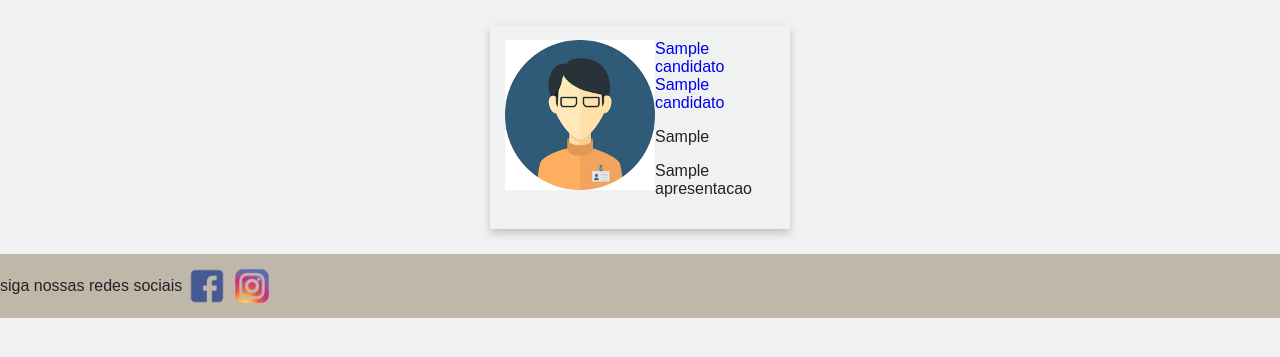
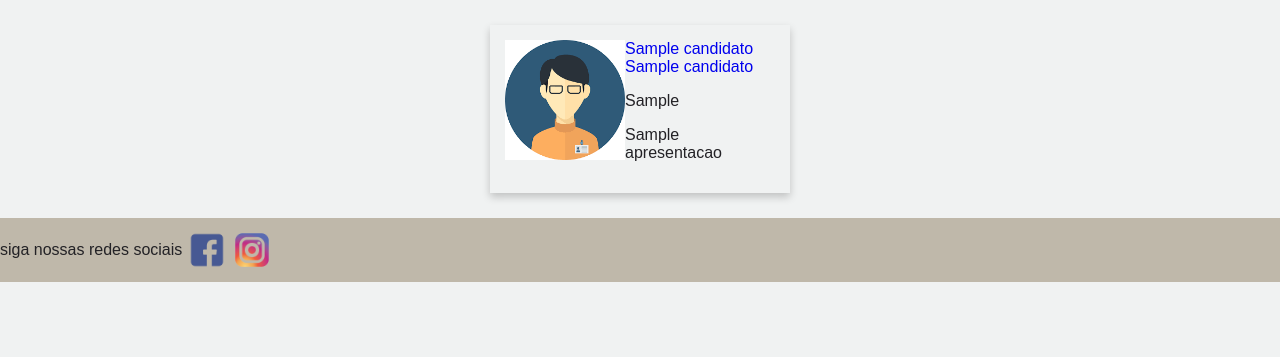
Before and after one commit to cami-almeida/integra, a Django app: template website/templates/pagina_empresa.html in a window 1280 px wide. Shown: the part 120-477 px from the top of the page. Run offline with Django 3.2, Linux system fonts and the light colour scheme; data comes from the database, SQL or seed files in the repository; the template is opened without the code that fills it: values that come from a table or form of the project are taken from there, most other values are stand-ins (such as "Sample title", 1, 10 or a date in 2020); parts of the project's set-up code (start-up, migrations or seed data) failed here and were passed over; some web fonts are replaced.

Commit message:
arrumando espaço do bloco candidado no style

```diff
--- a/website/static/css/style.css
+++ b/website/static/css/style.css
@@ -228,8 +228,8 @@ footer{
 }
 
 .iconeCandidato{
-    height: 150px;
-    width: 150px;
+    height: 120px;
+    width: 120px;
 }
 
 
--- a/website/templates/pagina_empresa.html
+++ b/website/templates/pagina_empresa.html
@@ -14,7 +14,7 @@
         <!-- for usado para percorrer a lista de candidatos e criaar uma div de usuario para cada candidato existente -->
         {% for curriculo in curriculos %}
         <div class="bloco_candidato">
-
+            <div>
             <!-- if usado pra dependendo do genero do usuario uma foto diferente sera usada  -->
             {% if candidato.genero == 'F' %}
             <img src="{% static 'image/iconFeminino.png' %}" class="iconeCandidato">
@@ -23,7 +23,7 @@
             {% else %}
             <img src="{% static 'image/iconOutros.png' %}" class="iconeCandidato">
             {% endif %}
-
+            </div>
 
             <div class="info_candidato">
                 <a href="{{ curriculo.get_absolute_url}}">{{curriculo.candidato.nome}} {{curriculo.candidato.sobrenome}}</a>
```
